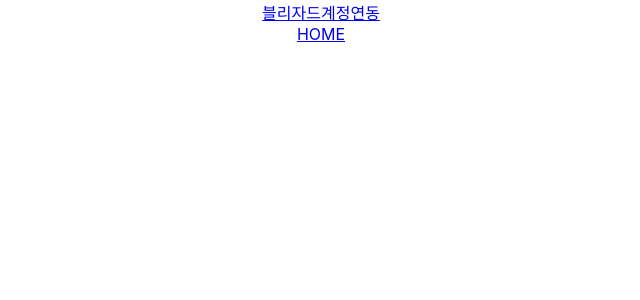
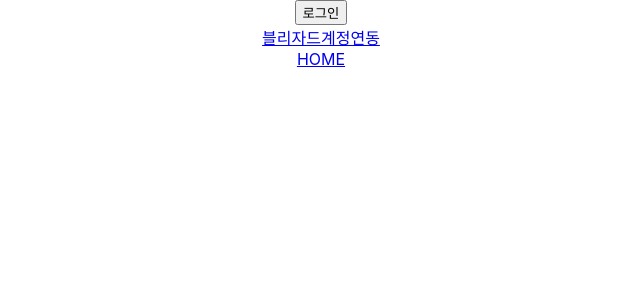
Before and after one commit to donghyeon-dev/oh-my-raid_client, a React (Create React App) app: page / in a window 1280 px wide. Shown: the top 300 px of the page, without its empty margins (319-959 px from the left). Built offline with nearby package versions, Linux system fonts and the light colour scheme.

Commit message:
로그인 테스트를 위한 코드작성

```diff
--- a/src/App.js
+++ b/src/App.js
@@ -7,6 +7,9 @@ import { Route, Link } from 'react-router-dom';
 
 function App() {
     const [res, setRes] = useState(null);
+    const headers = {
+        'Authorization' : localStorage.getItem("token")
+    };
 
     const goToBlizzard = async () => {
         console.log('before =' + res);
@@ -16,14 +19,17 @@ function App() {
         console.log('after =' + res);
     };
 
-    const login = async () => {
+    const login = () => {
         const data = {
             email: 'donghyeondev@gmail.com',
             password: 'qkrgus0712!',
         };
-        const response = await axios.get(
-            'https://kr.battle.net/oauth/authorize?:region=kr&response_type=code&client_id=cd5f2cc20f0e4be08e31ae9938e56b2d&redirect_uri=http://localhost:8880/login/oauth&scope=wow.profile'
-        );
+        const response = axios.post(
+            'http://localhost:8880/login',data,{headers}
+        ).then(res => {
+            localStorage.setItem("token",res.data.data.accessToken);
+            console.log(res.data.data.accessToken);
+        });
 
         console.log(response);
     };
@@ -37,12 +43,17 @@ function App() {
     };
     return (
         <div className="App">
+            <div>
+                <button type="button" onClick={login} >로그인</button>
+            </div>
+
             <a href="https://kr.battle.net/oauth/authorize?:region=kr&response_type=code&client_id=cd5f2cc20f0e4be08e31ae9938e56b2d&redirect_uri=http://localhost:3000/oauth&scope=wow.profile">
                 블리자드계정연동
             </a>
             <div>
                 <a href="http://localhost:3000">HOME</a>
             </div>
+
             <Route path="/oauth" component={Oauth} />
         </div>
 
```
